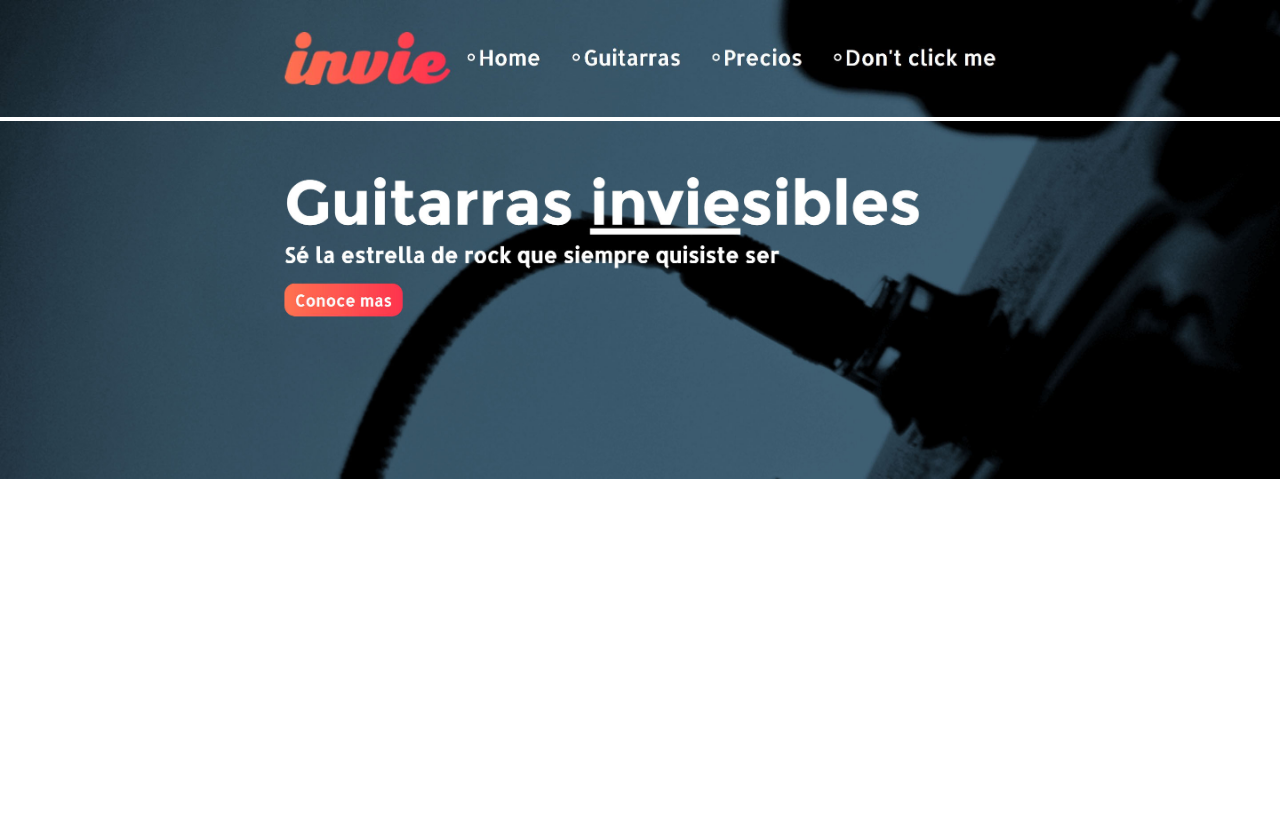
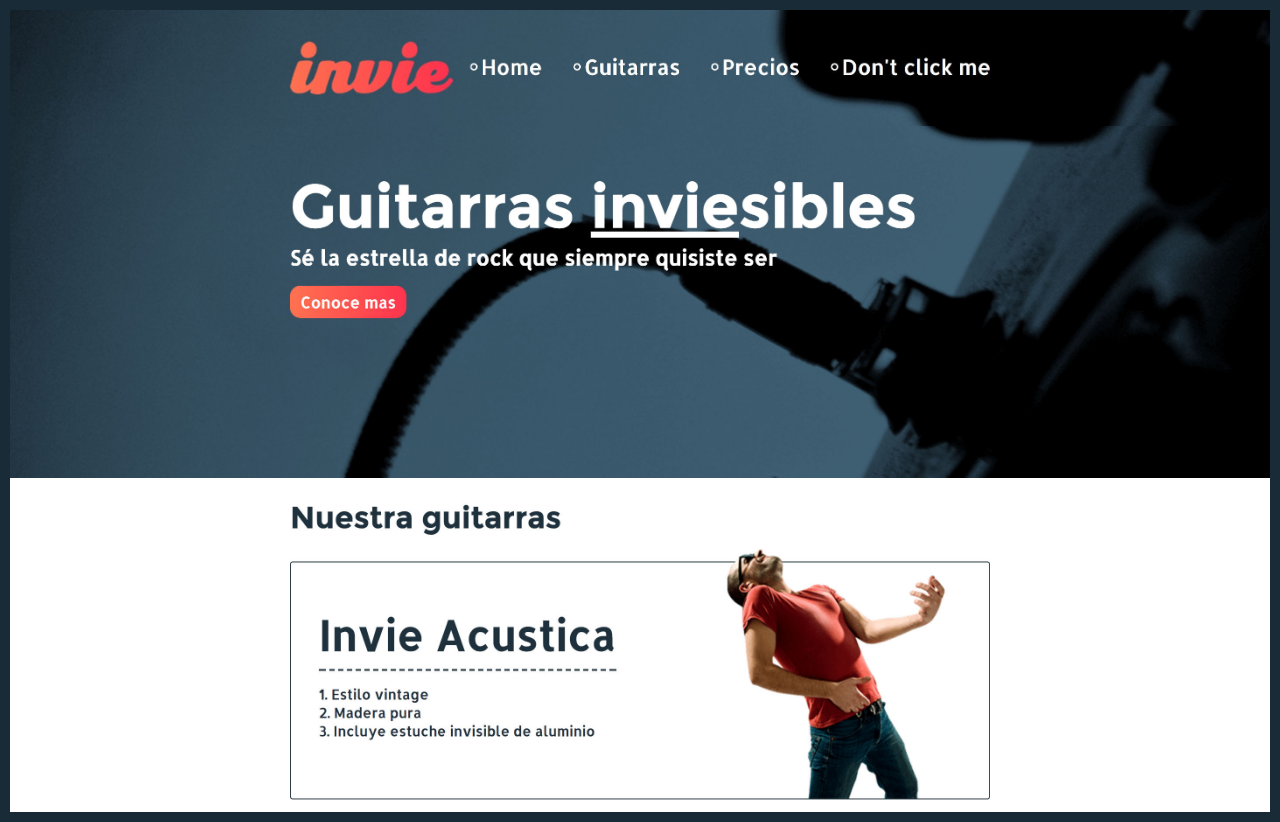
Before and after one commit to RupertoMelo/invie-github, a plain HTML site: page index.html in a window 1280 px wide. Before the commit the page ends 800 px from the top, so only its background shows below. Drawn offline with Linux system fonts and the light colour scheme.

Commit message:
hotfix 1

```diff
--- a/index.html
+++ b/index.html
@@ -9,13 +9,17 @@
 		}
 		img{
 			max-width: 100%;
+			vertical-align: top;
+		}
+		body{
 			margin: 0;
-			padding: 0;
+			border: 10px solid #192b36;
 		}
 	</style>
 </head>
 <body>
 	<img src="header.jpg" alt="">
 	<img src="hero.jpg" alt="">
+	<img src="acustica.jpg" alt="">
 </body>
 </html>
```
